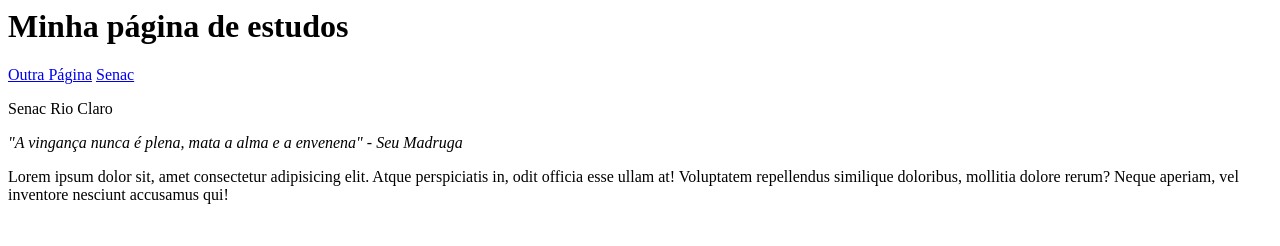
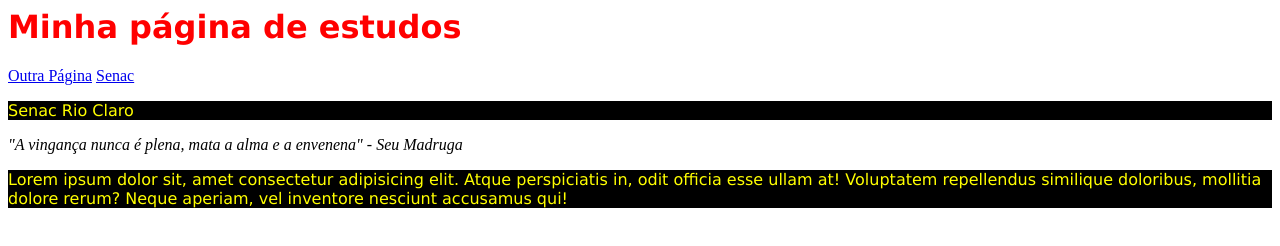
Before and after one commit to daniloarantes/primeirapagina, a plain HTML site: page index.html in a window 1280 px wide. Drawn offline with Linux system fonts and the light colour scheme.

Commit message:
Adicionadas regras de CSS

```diff
--- a/index.html
+++ b/index.html
@@ -1,6 +1,19 @@
 <html>
 <head>
     <title>Minha Página</title>
+    <style>
+        p {
+            color: yellow;
+            background-color: black;
+            font-family: Verdana, Geneva, Tahoma, sans-serif;
+        }
+
+        h1 {
+            font-family: Verdana, Geneva, Tahoma, sans-serif;
+            color: red;
+        }
+
+    </style>
 </head>
 <body>
     <h1>Minha página de estudos</h1>
```
